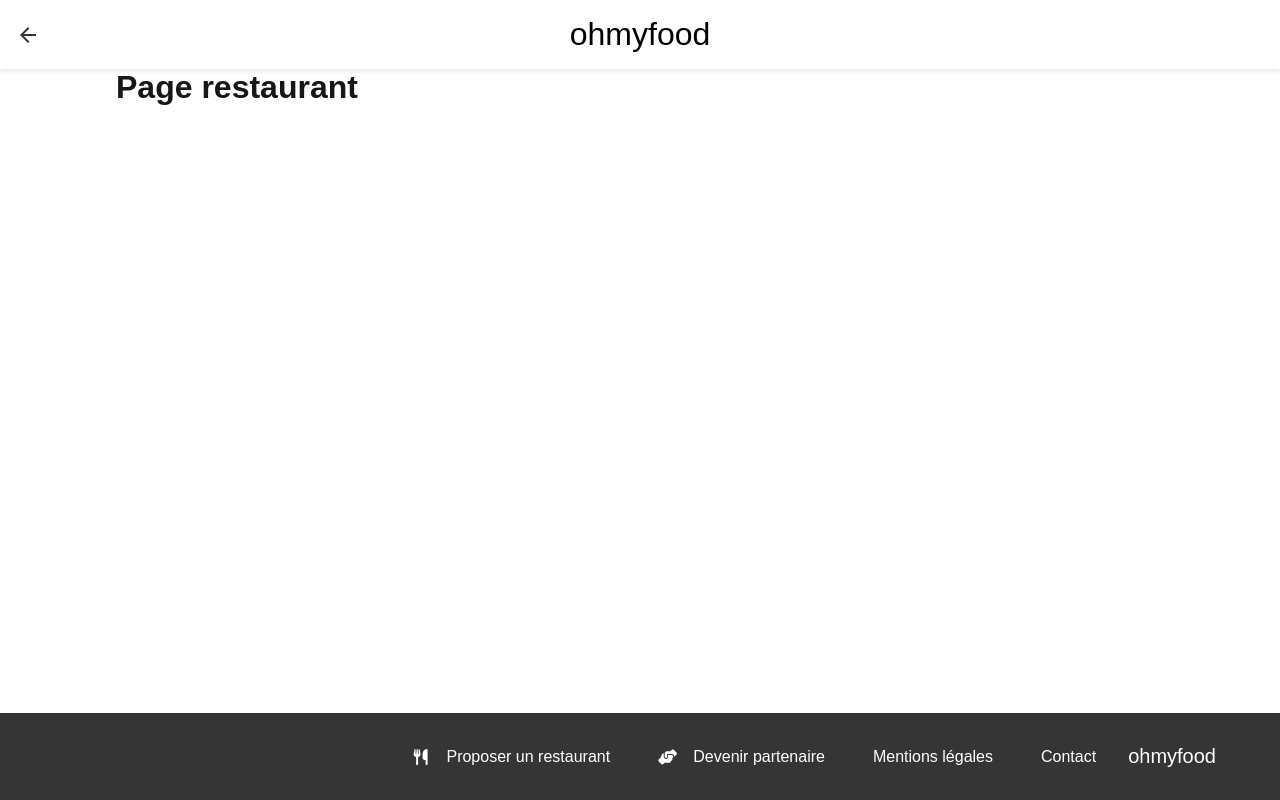
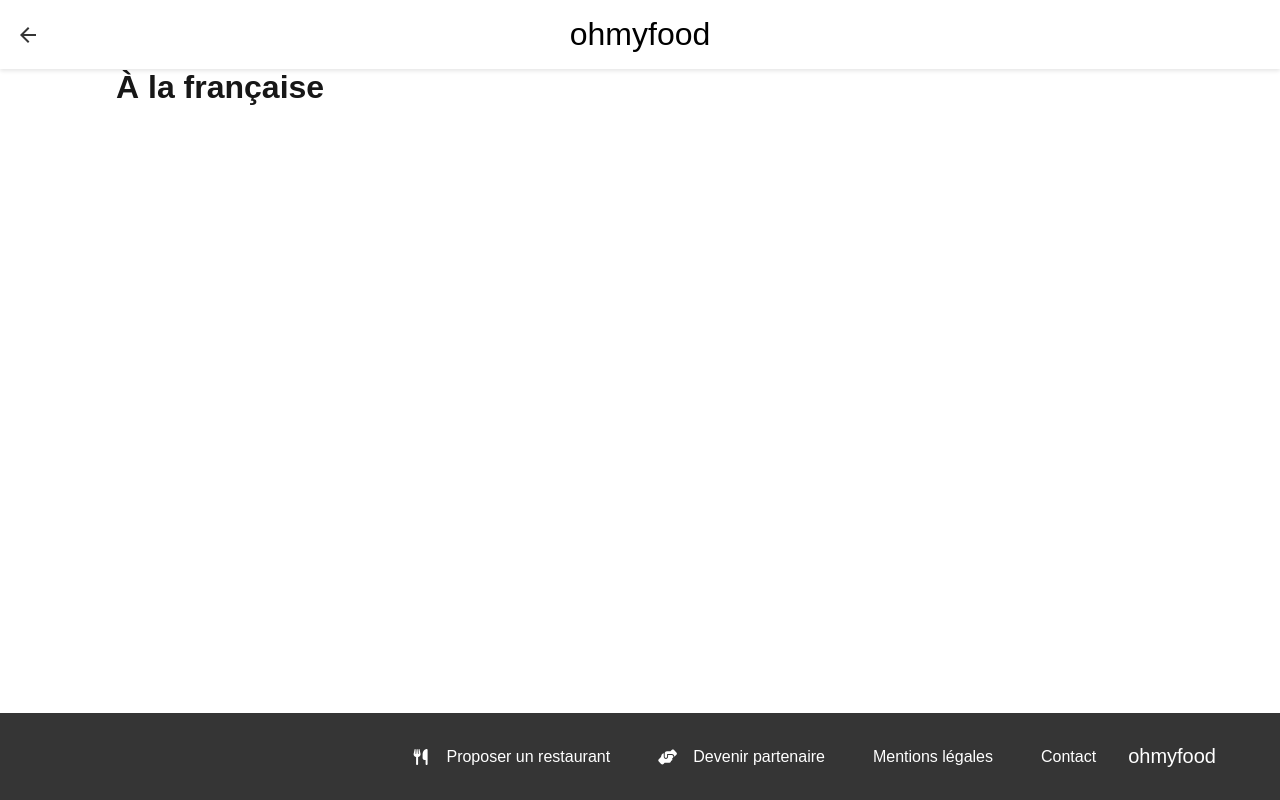
Before and after one commit to Adeline-I/ohmyfood, a Next.js app: page /restaurant/a-la-francaise in a window 1280 px wide. Built offline with nearby package versions, Linux system fonts and the light colour scheme; a web font is replaced by a local one.

Commit message:
feat(routing): fetch restaurant data from slug params
closes #7

```diff
--- a/src/app/restaurant/[slug]/page.jsx
+++ b/src/app/restaurant/[slug]/page.jsx
@@ -1,7 +1,12 @@
-export default function RestaurantPage() {
+import { restaurants } from "@/data/restaurants.json";
+
+export default async function RestaurantPage({ params }) {
+  const { slug } = await params;
+  const restaurant = restaurants.find((r) => r.slug === slug);
+
   return (
     <div>
-      <h1>Page restaurant</h1>
+      <h1>{restaurant.name}</h1>
     </div>
   );
 }
```
